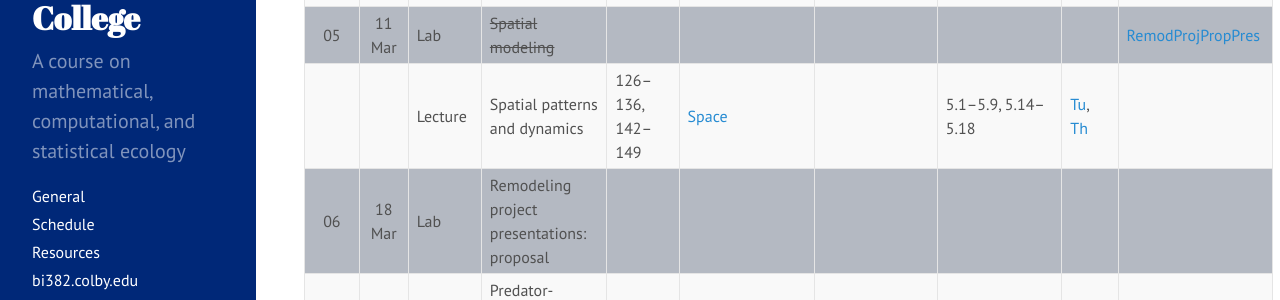
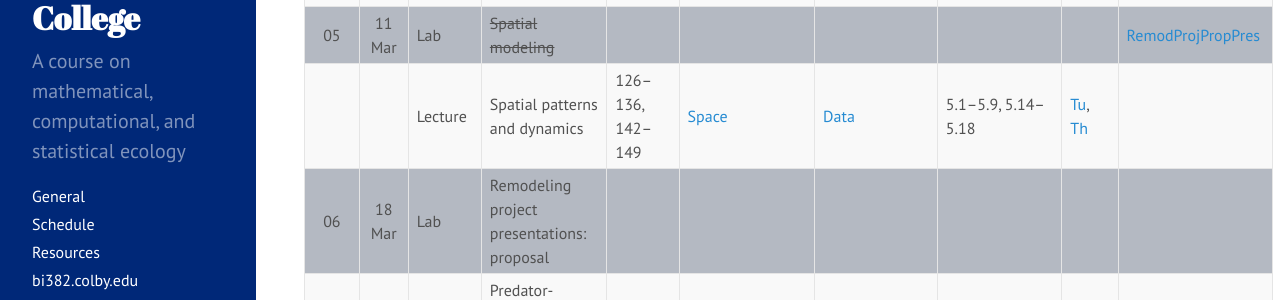
Before and after one commit to davan690/ColbyEcology.github.io, a Jekyll site: the page built from Schedule.md, in a window 1280 px wide and 900 px high, scrolled down 828 px. Shown: the part 154-454 px from the top of the window. Built offline with Jekyll 4.4.1, drawn with Linux system fonts in a browser that asks for light colours.

Commit message:
ch5 data

```diff
--- a/Schedule.md
+++ b/Schedule.md
@@ -39,7 +39,7 @@ title: "Schedule"
 | 04   | 04 Mar |   Lab   | Lab experiment 1: single-species population growth             |                     |                                                                  |                                                                           | [Lab exp. 1](../Assignments/LabExperiments/LabExperiment_1.html)                                                  |                                                                                                                                                                                    |                                                                                          |
 |      |        | Lecture | Dynamics                                                       | 81–97, 116–125      | [Dynamics](../Presentations/Wk04_Dynamics.html)                  | [Ch04PSetNotes](../Assignments/LectureProblemSets/Ch04_ProblemNotes.html) | 4.1–4.9                                                                                                           | [Tu](https://drive.google.com/file/d/1Tm6NOBXDXVHAH0_U0n5vBKoI20RVs6qj/view?usp=sharing), [Th]()                                                                                   |                                                                                          |
 | 05   | 11 Mar |   Lab   | ~~Spatial modeling~~                                           |                     |                                                                  |                                                                           |                                                                                                                   |                                                                                                                                                                                    | [RemodProjPropPres](../Assignments/RemodelingProject/RemodelingPrject_ProposalPres.html) |
-|      |        | Lecture | Spatial patterns and dynamics                                  | 126–136, 142–149    | [Space](../Presentations/Wk05_Space.html)                        |                                                                           | 5.1–5.9, 5.14–5.18                                                                                                | [Tu](), [Th]()                                                                                                                                                                     |                                                                                          |
+|      |        | Lecture | Spatial patterns and dynamics                                  | 126–136, 142–149    | [Space](../Presentations/Wk05_Space.html)                        | [Data](../Assignments/LectureProblemSets/Ch05_Data.zip)                   | 5.1–5.9, 5.14–5.18                                                                                                | [Tu](), [Th]()                                                                                                                                                                     |                                                                                          |
 | 06   | 18 Mar |   Lab   | Remodeling project presentations: proposal                     |                     |                                                                  |                                                                           |                                                                                                                   |                                                                                                                                                                                    |                                                                                          |
 |      |        | Lecture | Predator-prey/Consumer-resourse interactions                   |                     |                                                                  |                                                                           |                                                                                                                   |                                                                                                                                                                                    |                                                                                          |
 | 07   | 01 Apr |   Lab   | Ecological experiment 2: predators and prey in virtual reality |                     |                                                                  |                                                                           |                                                                                                                   |                                                                                                                                                                                    |                                                                                          |
```
Also changed, not shown: 1 other file.
